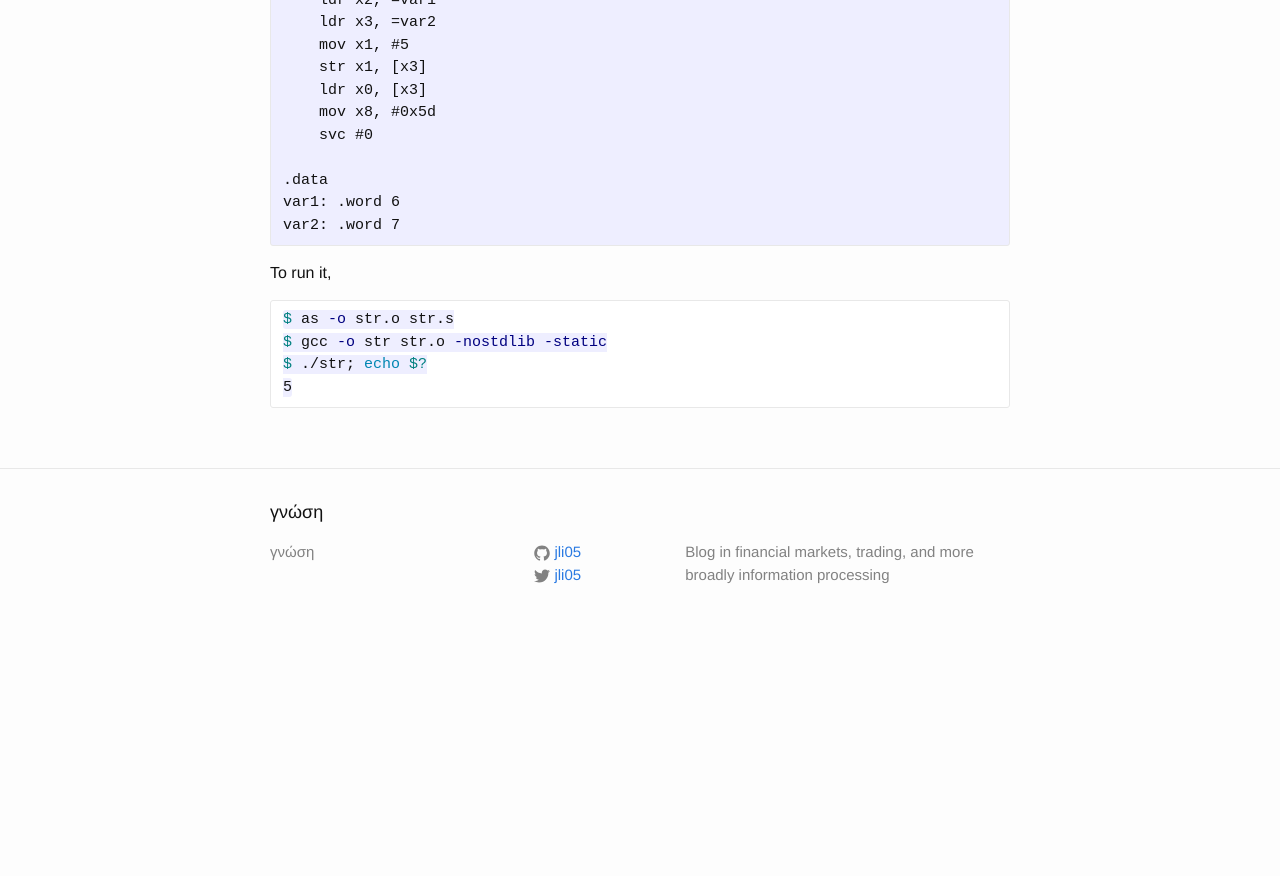
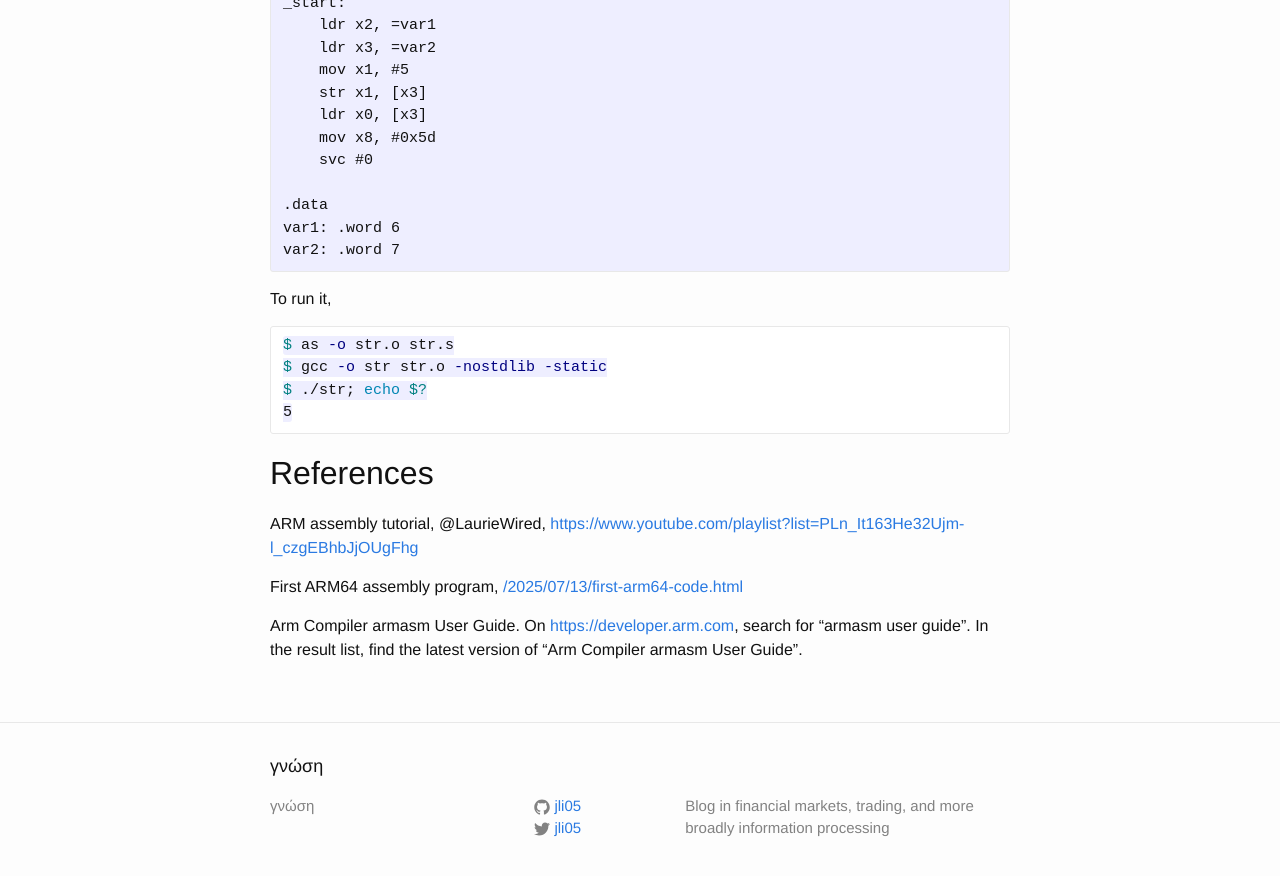
Before and after one commit to jli05/jli05.github.io, a Jekyll site: the page built from _posts/2025-07-14-arm64-ldr-and-str.md, in a window 1280 px wide and 900 px high, scrolled down 4473 px. Shown: the top 876 px of the window. Built offline with Jekyll 4.4.1, drawn with Linux system fonts in a browser that asks for light colours; before the commit the page ends 5119 px from its top, so only the background shows below that; some of the changed text lies outside the part shown.

Commit message:
add references

````diff
--- a/_posts/2025-07-14-arm64-ldr-and-str.md
+++ b/_posts/2025-07-14-arm64-ldr-and-str.md
@@ -3,7 +3,7 @@ title: ARM64 LDR (load register) and STR (store register) instructions
 layout: post
 ---
 
-This article accompanies Lesson 3 "LDR, STR" of LaurieWired in the [ARM assembly tutorial](https://www.youtube.com/playlist?list=PLn_It163He32Ujm-l_czgEBhbJjOUgFhg).
+This article accompanies Lesson 3 "LDR, STR" of LaurieWired in the [ARM assembly tutorial](https://www.youtube.com/playlist?list=PLn_It163He32Ujm-l_czgEBhbJjOUgFhg). Refer to the [The first ARM64 assembly program](/2025/07/13/first-arm64-code.html) for how to call Linux (for ARM64) `exit()` to end execution.
 
 ## Documentation for ARM32 and ARM64 assembly
 On [https://developer.arm.com](https://developer.arm.com), search for "armasm user guide". In the result list, one may find
@@ -204,3 +204,10 @@ $ gcc -o str str.o -nostdlib -static
 $ ./str; echo $?
 5
 ```
+
+## References
+ARM assembly tutorial, @LaurieWired, [https://www.youtube.com/playlist?list=PLn_It163He32Ujm-l_czgEBhbJjOUgFhg](https://www.youtube.com/playlist?list=PLn_It163He32Ujm-l_czgEBhbJjOUgFhg)
+
+First ARM64 assembly program, [/2025/07/13/first-arm64-code.html](/2025/07/13/first-arm64-code.html)
+
+Arm Compiler armasm User Guide. On [https://developer.arm.com](https://developer.arm.com), search for "armasm user guide". In the result list, find the latest version of "Arm Compiler armasm User Guide".
````
Also changed, not shown: _posts/2025-07-22-ARM64-branching.md (+5 -1 lines).
